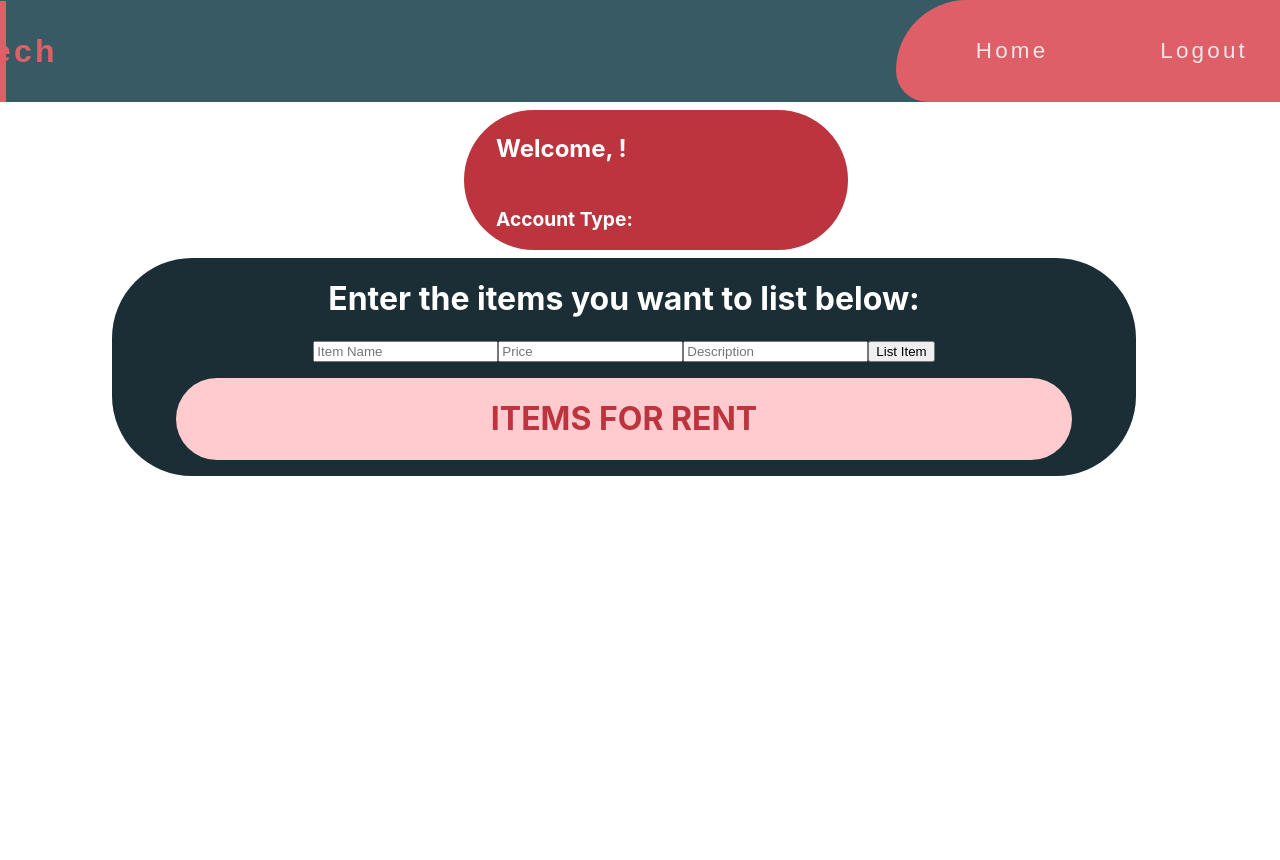
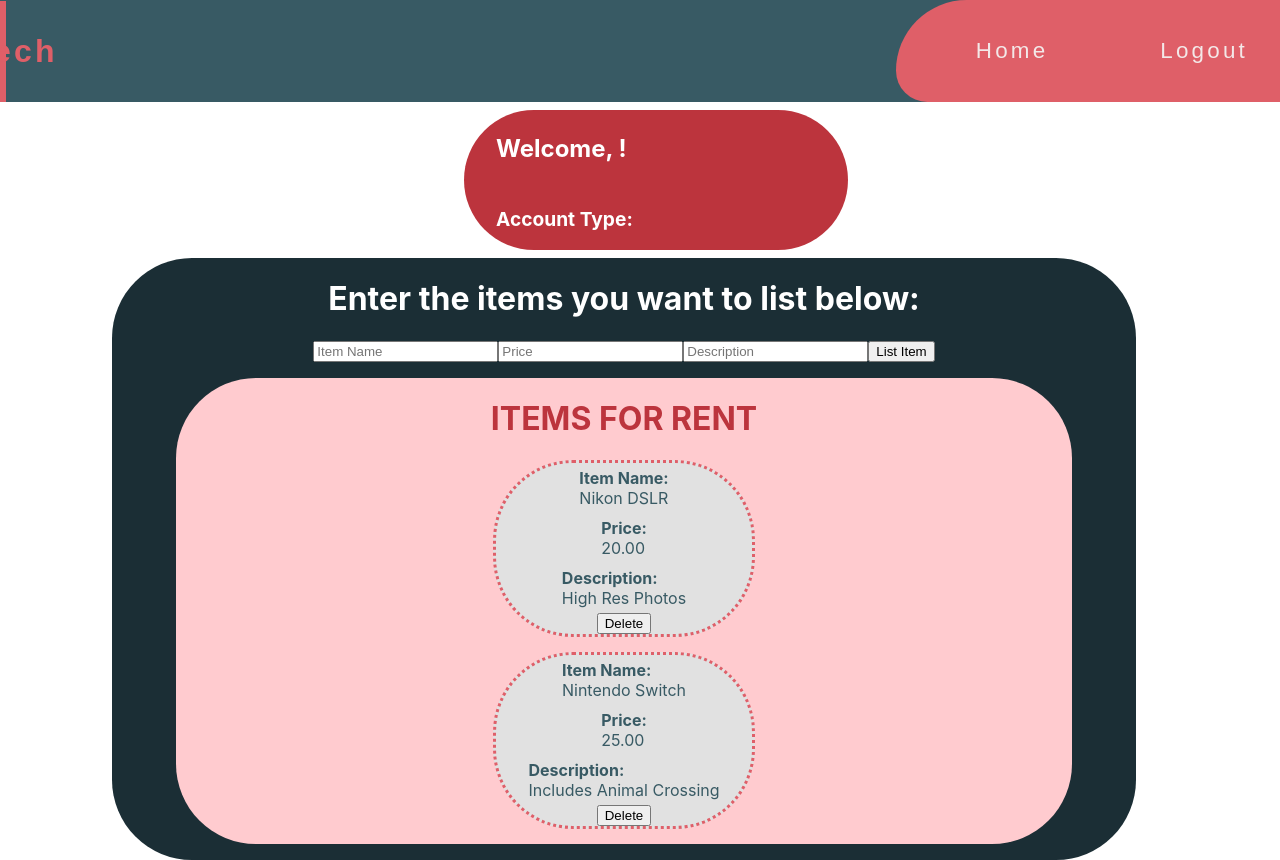
Before and after one commit to Rent-My-Tech/front-end, a React (Create React App) app in the folder rent-my-tech/: page /Dashboard in a window 1280 px wide. Before the commit the page ends 800 px from the top, so only its background shows below. Built offline with nearby package versions, Linux system fonts and the light colour scheme.

Commit message:
Having trouble submitting new input to the itemsList.

```diff
--- a/rent-my-tech/src/components/ItemsList.js
+++ b/rent-my-tech/src/components/ItemsList.js
@@ -1,5 +1,5 @@
 import React from 'react';
-import styled from 'styled-components'
+import styled from 'styled-components';
 
 const ItemsList = (props) => {
 console.log(props.newItem)
@@ -10,15 +10,17 @@ console.log(props.newItem)
             <ItemBox>
             <div className="mainBox">
                 <div className="itemsList">
-                    <h1>ITEMS FOR RENT</h1>
-                    {/* {props.newItem.map((item) => (
+                    <div className="itemBoxTitle">
+                        <h1>ITEMS FOR RENT</h1>
+                    </div>
+                        {props.itemsList.map((item, index) => (
                     <div className="itemBox">
-                        <p><b>Item Name:</b><br/>{item.itemName}</p>
-                        <p><b>Price:</b><br/>{item.price}</p>
-                        <p><b>Description:</b><br/>{item.description}</p>
+                        <p key={index}><b>Item Name:</b><br/>{item.itemName}</p>
+                        <p key={index}><b>Price:</b><br/>{item.price}</p>
+                        <p key={index}><b>Description:</b><br/>{item.description}</p>
                         <button>Delete</button>
                     </div>
-                    ))} */}
+                    ))}
                 </div>
             </div>
             </ItemBox>
@@ -47,6 +49,10 @@ align-items:center;
     margin-bottom:1.0rem;
 }
 
+.itemBoxTitle{
+
+}
+
 .itemBox{
     background-color:#E1E1E1;
     border-radius:80px;
--- a/rent-my-tech/src/components/RentForm.js
+++ b/rent-my-tech/src/components/RentForm.js
@@ -15,19 +15,19 @@ const RentForm = () => {
         const [state, dispatch] = useReducer(reducer, itemsList);
 
         console.log(state) // contains itemsList
-        console.log(newItem)
+        console.log(newItem) // contains initial state
+        console.log(reducer)
+        console.log(itemsList)
 
         const handleChange = (e) => {
-            setNewItem({[e.target.value]:e.target.name})
+            setNewItem({...state,[e.target.name]:e.target.value}) // is this updating newItem?
         }
 
     return(
         <>
         <h1>Enter the items you want to list below:</h1>
 
-            <form onClick={() =>
-                dispatch({type: 'ADD_ITEM', payload:newItem})
-            }>
+            <form>
             <input
             placeholder="Item Name"
             type='text'
@@ -52,11 +52,21 @@ const RentForm = () => {
             value={newItem.description}
             />
 
-            <button>List Item</button>
+            <button onClick={() =>
+                dispatch({type: 'ADD_ITEM', payload:newItem})
+            }>List Item</button>
 
         </form>
+            {/* {itemsList.map((item, index) => (
+        <div className="itemBox">
+                        <p key={index}><b>Item Name:</b><br/>{item.itemName}</p>
+                        <p key={index}><b>Price:</b><br/>{item.price}</p>
+                        <p key={index}><b>Description:</b><br/>{item.description}</p>
+                        <button>Delete</button>
+                    </div>
+                    ))}; */}
 
-        <ItemsList newItem={newItem} />
+        <ItemsList itemsList={itemsList} />
 
         </>
     )
--- a/rent-my-tech/src/reducers/reducer.js
+++ b/rent-my-tech/src/reducers/reducer.js
@@ -4,13 +4,13 @@ export const itemsList = [
         itemName:"Nikon DSLR",
         price: "20.00",
         description:"High Res Photos",
-        // active:false,
+        active:false,
     },
     {
         itemName:"Nintendo Switch",
         price: "25.00",
         description:"Includes Animal Crossing",
-        // active:false,
+        active:false,
     }
 
 ]
@@ -22,9 +22,10 @@ export const reducer = (state, action) => {
                 ...state,
                 itemName: action.payload,
                 price: action.payload,
-                description: action.payload
+                description: action.payload,
+                active:true
             }
             default:
                 return state
     }
-}
+};
```
